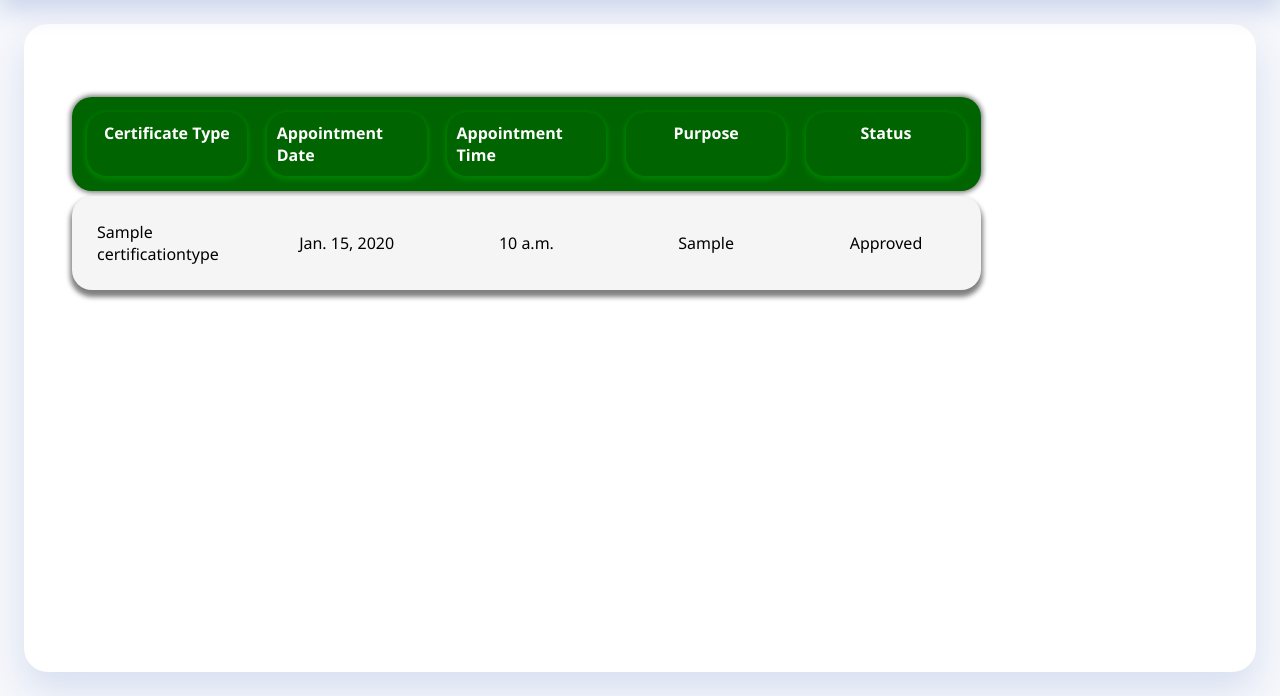
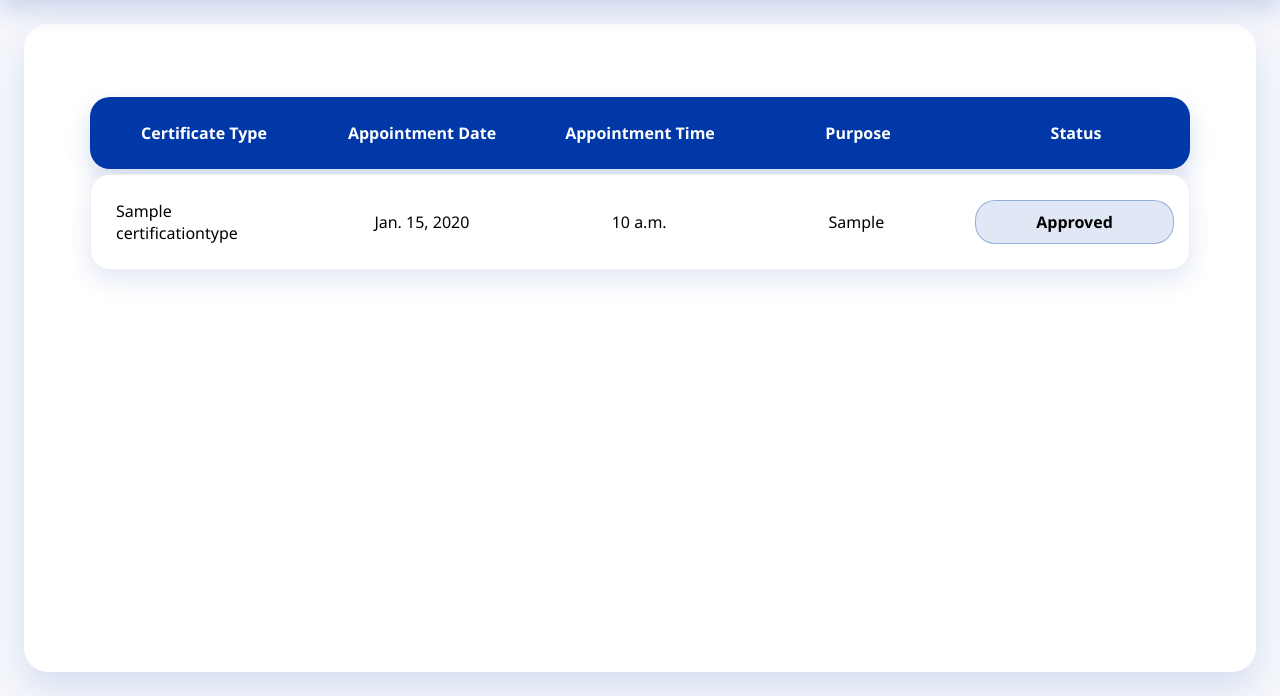
Before and after one commit to adamxparx/boacms, a Django app: page /appointments/appointments/ in a window 1280 px wide. Shown: the part 104-800 px from the top of the page. Run offline with Django 5.2, Linux system fonts and the light colour scheme; a user stored in the database is signed in; tables that the repository leaves empty hold one stand-in row (values such as "Sample post").

Commit message:
feature(appointments): updated appointment design, aligned to center.

```diff
--- a/appointments/static/appointments/css/certification.css
+++ b/appointments/static/appointments/css/certification.css
@@ -81,7 +81,7 @@
 .user_appointments {
   font-size: 16px;
   display: block;
-  width: 80%;
+  width: min(1100px, 100%);
   justify-items: center;
   height: 100%;
   padding: 20px 0px;
@@ -89,7 +89,7 @@
 
 .user_appointments div {
   margin: 5px;
-  color: white;
+  color: inherit;
   display: flex;
   width: 100%;
   gap: 10px;
@@ -100,23 +100,33 @@
 
 .appointment_title {
   font-weight: bold;
-  background-color: darkgreen;
-  box-shadow: 0px 0px 5px 2px gray;
+  background-color: var(--color-primary);
+  color: white;
+  box-shadow: 0 12px 24px rgba(0, 56, 168, 0.18);
+  display: grid;
+  grid-template-columns: 2fr 1.3fr 1fr 2fr 1fr;
+  align-items: center;
 }
 
 .appointment_title div {
   border: none;
-  box-shadow: 0px 2px 5px 2px green;
+  box-shadow: none;
+  color: white;
 }
 
 .appointment_content {
-  background-color: whitesmoke;
-  box-shadow: 0px 5px 5px 2px gray;
+  background-color: var(--color-neutral);
+  color: var(--color-text);
+  display: grid;
+  grid-template-columns: 2fr 1.3fr 1fr 2fr 1fr;
+  align-items: center;
+  border: 1px solid rgba(0, 0, 0, 0.06);
+  box-shadow: 0 10px 24px rgba(0, 56, 168, 0.12);
 }
 
 .appointment_content div {
   align-items: center;
-  color: black;
+  color: inherit;
 }
 
 .status button {
@@ -136,19 +146,26 @@
 }
 
 .approved, .pending {
-  height: 100%;
-  width: inherit;
-  margin: 0;
-  border-radius: inherit;
+  display: inline-flex;
+  justify-content: center;
+  align-items: center;
+  height: auto;
+  width: auto;
+  margin: 0 auto;
+  padding: 0.35rem 0.75rem;
+  border-radius: 999px;
+  font-weight: 700;
   align-content: center;
 }
 
 .approved {
-  background-color: green;
-  color: white;
+  background-color: rgba(0, 56, 168, 0.12);
+  color: var(--color-primary);
+  border: 1px solid rgba(0, 56, 168, 0.32);
 }
 
 .pending {
-  background-color: red;
-  color: white;
+  background-color: rgba(206, 17, 38, 0.12);
+  color: #86121d;
+  border: 1px solid rgba(206, 17, 38, 0.32);
 }
--- a/appointments/templates/appointments/appointment.html
+++ b/appointments/templates/appointments/appointment.html
@@ -4,7 +4,7 @@
 {% block title %}Appointments{% endblock %}
 
 {% block content %}
-
+ <div class="appointments_center" style="display: flex; justify-content: center;">
 {% if appointments %}
     <div class="user_appointments">
         <div class="appointment_title">
@@ -21,9 +21,9 @@
                 <div>{{ appointment.appointment_time }}</div>
                 <div>{{ appointment.purpose }}</div>
                 {% if appointment.is_completed %}
-                    <div class="status">Approved</div>
+                    <div class="status approved">Approved</div>
                 {% else %}
-                    <div class="status">Pending</div>
+                    <div class="status pending">Pending</div>
                 {% endif %}
             </div>
         {% endfor %}
@@ -31,5 +31,6 @@
 {% else %}
     <div>You have no upcoming appointments.</div>
 {% endif %}
+ </div>
 
 {% endblock %}
```
